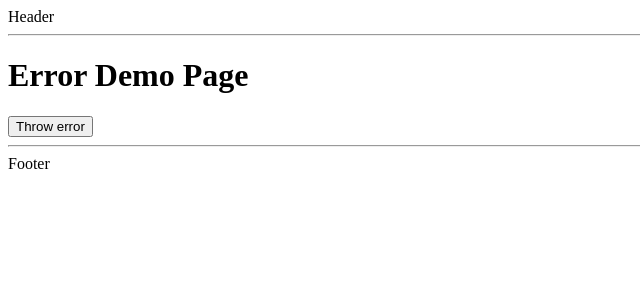
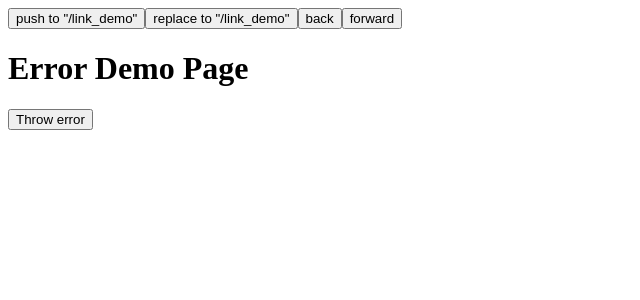
Before and after one commit to doueov/nextjs-study-basic, a Next.js app: page /error_demo in a window 1280 px wide. Shown: the top 300 px of the page, without its empty margins (0-640 px from the left). Built offline with nearby package versions, Linux system fonts and the light colour scheme.

Commit message:
layout 수정

```diff
--- a/src/app/layout.js
+++ b/src/app/layout.js
@@ -1,14 +1,11 @@
-import "@/app/globals.css"
+import UseRouterDemoComponent from "@/components/UseRouterDemoComponent"
 
 export default function RootLayout({ children }) {
   return (
     <html>
       <body>
-        <header>Header</header>
-        <hr />
+        <UseRouterDemoComponent />
         <main>{children}</main>
-        <hr />
-        <footer>Footer</footer>
       </body>
     </html>
   )
```
